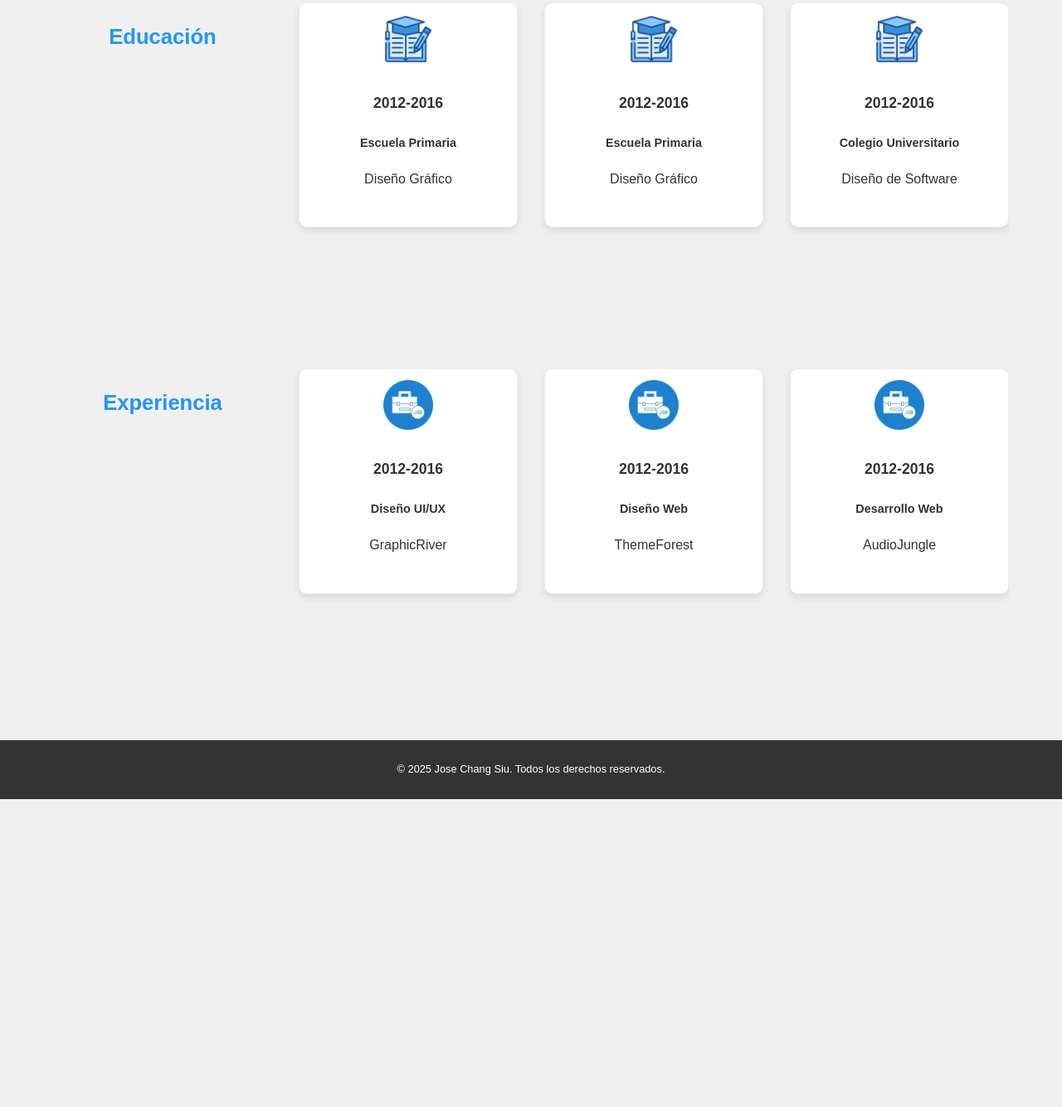
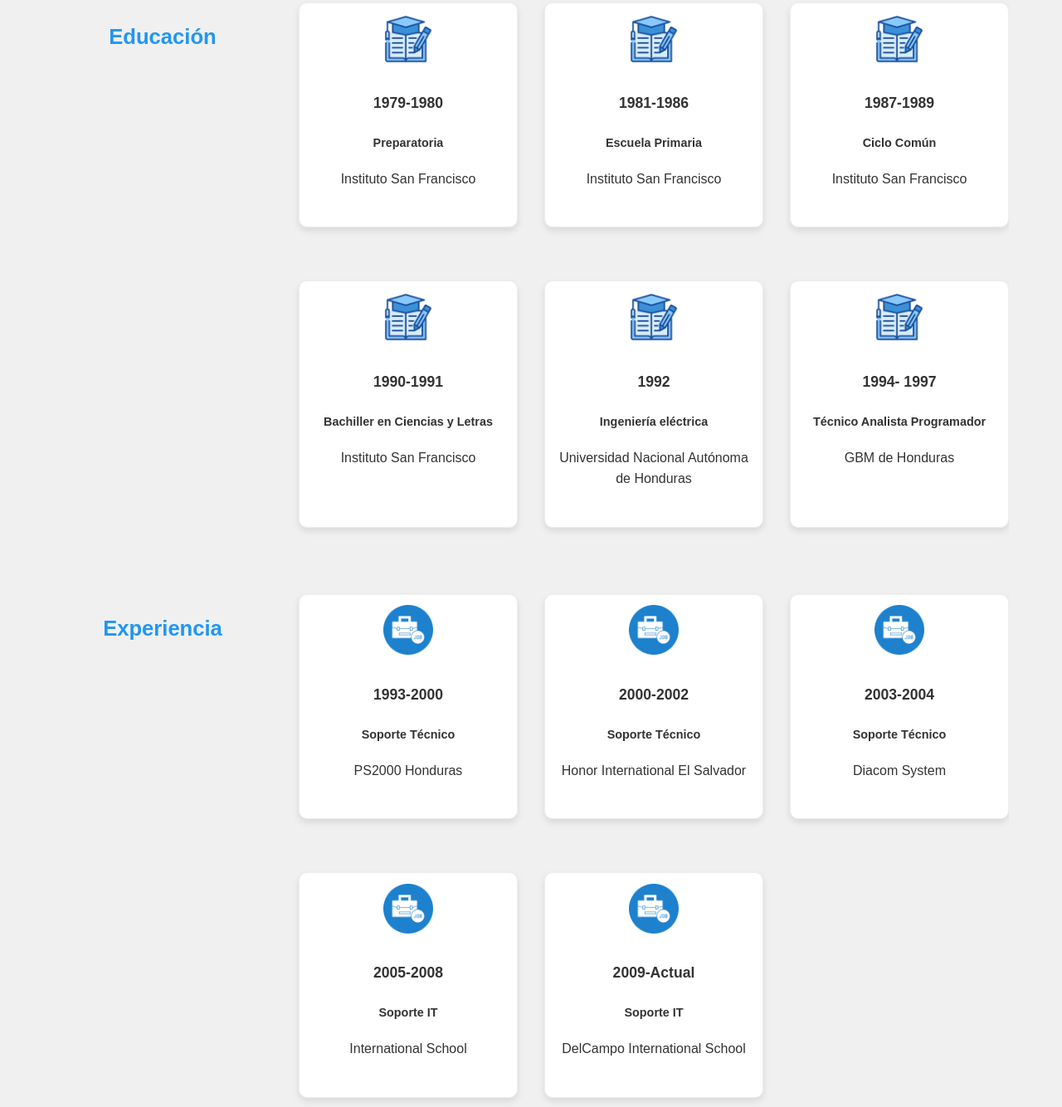
Before and after one commit to siujose/portafolio, a plain HTML site: page resume.html in a window 1280 px wide. Shown: the part 286-1620 px from the top of the page at 83% size. Before the commit the page ends 1249 px from the top, so only its background shows below. Drawn offline with Linux system fonts and the light colour scheme.

Commit message:
Version_2

```diff
--- a/resume.html
+++ b/resume.html
@@ -31,45 +31,78 @@
                 <h2>Educación</h2>
                 <div class="education-item">
                     <img src="asset/thesis_17789638.png" alt="Educación">
-                    <h3>2012-2016</h3>
-                    <h4>Escuela Primaria</h4>
-                    <p>Diseño Gráfico</p>
+                    <h3>1979-1980</h3>
+                    <h4>Preparatoria</h4>
+                    <p>Instituto San Francisco</p>
                 </div>
                 <div class="education-item">
                     <img src="asset/thesis_17789638.png" alt="Educación">
-                    <h3>2012-2016</h3>
+                    <h3>1981-1986</h3>
                     <h4>Escuela Primaria</h4>
-                    <p>Diseño Gráfico</p>
+                    <p>Instituto San Francisco</p>
                 </div>
                 <div class="education-item">
                     <img src="asset/thesis_17789638.png" alt="Educación">
-                    <h3>2012-2016</h3>
-                    <h4>Colegio Universitario</h4>
-                    <p>Diseño de Software</p>
+                    <h3>1987-1989</h3>
+                    <h4>Ciclo Común</h4>
+                    <p>Instituto San Francisco</p>
                 </div>
                 <div class="education-item empty-item">
                 </div>
+                <div class="education-item">
+                    <img src="asset/thesis_17789638.png" alt="Educación">
+                    <h3>1990-1991</h3>
+                    <h4>Bachiller en Ciencias y Letras</h4>
+                    <p>Instituto San Francisco</p>
+                </div>
+                <div class="education-item">
+                    <img src="asset/thesis_17789638.png" alt="Educación">
+                    <h3>1992</h3>
+                    <h4>Ingeniería eléctrica</h4>
+                    <p>Universidad Nacional Autónoma de Honduras</p>
+                </div>
+                <div class="education-item">
+                    <img src="asset/thesis_17789638.png" alt="Educación">
+                    <h3>1994- 1997</h3>
+                    <h4>Técnico Analista Programador</h4>
+                    <p>GBM de Honduras</p>
+                </div>
+
             </div>
 
             <div class="experience">
                 <h2>Experiencia</h2>
                 <div class="experience-item">
                     <img src="asset/job_9772079.png" alt="Experiencia">
-                    <h3>2012-2016</h3>
-                    <h4>Diseño UI/UX</h4>
-                    <p>GraphicRiver</p>
+                    <h3>1993-2000</h3>
+                    <h4>Soporte Técnico</h4>
+                    <p>PS2000 Honduras</p>
                 </div>
                 <div class="experience-item">
                     <img src="asset/job_9772079.png" alt="Experiencia">
-                    <h3>2012-2016</h3>
-                    <h4>Diseño Web</h4>
-                    <p>ThemeForest</p>
+                    <h3>2000-2002</h3>
+                    <h4>Soporte Técnico</h4>
+                    <p>Honor International El Salvador</p>
                 </div>
                 <div class="experience-item">
                     <img src="asset/job_9772079.png" alt="Experiencia">
-                    <h3>2012-2016</h3>
-                    <h4>Desarrollo Web</h4>
-                    <p>AudioJungle</p>
+                    <h3>2003-2004</h3>
+                    <h4>Soporte Técnico</h4>
+                    <p>Diacom System</p>
+                </div>
+                <div class="experience-item empty-item">
+                </div>
+                <div class="experience-item">
+                    <img src="asset/job_9772079.png" alt="Experiencia">
+                    <h3>2005-2008</h3>
+                    <h4>Soporte IT</h4>
+                    <p>International School</p>
+                </div>
+                <div class="experience-item">
+                    <img src="asset/job_9772079.png" alt="Experiencia">
+                    <h3>2009-Actual</h3>
+                    <h4>Soporte IT</h4>
+                    <p>DelCampo International School</p>
                 </div>
             </div>
         </section>
```
